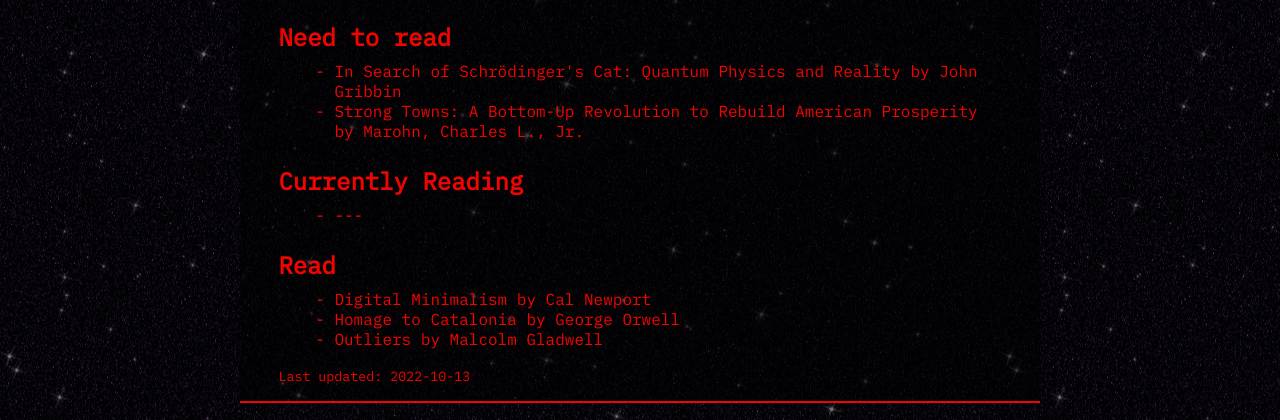
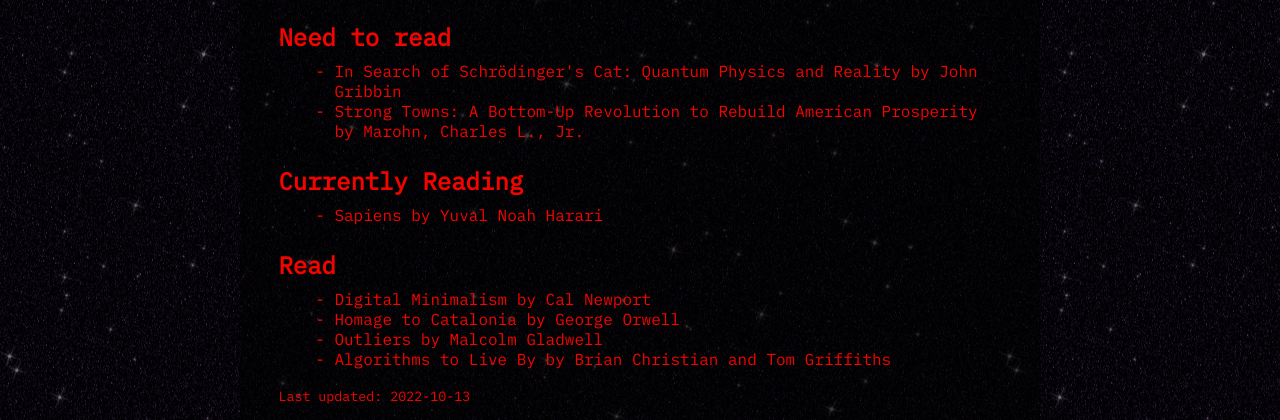
Before and after one commit to Yuril125/website, a plain HTML site: page public/nonfiction.html in a window 1280 px wide. Shown: the part 314-734 px from the top of the page. Drawn offline with nearby package versions, Linux system fonts and the light colour scheme.

Commit message:
Update reading list

```diff
--- a/public/nonfiction.html
+++ b/public/nonfiction.html
@@ -31,7 +31,7 @@
 
       <h3>Currently Reading</h3>
       <ul>
-        <li>---</li>
+        <li>Sapiens by Yuval Noah Harari</li>
       </ul>
 
       <h3>Read</h3>
@@ -39,6 +39,7 @@
         <li>Digital Minimalism by Cal Newport</li>
         <li>Homage to Catalonia by George Orwell</li>
         <li>Outliers by Malcolm Gladwell</li>
+        <li>Algorithms to Live By by Brian Christian and Tom Griffiths</li>
       </ul>
 
       <small>Last updated: 2022-10-13</small>
```
Also changed, not shown: public/mystuff.html (+2 -2 lines).
